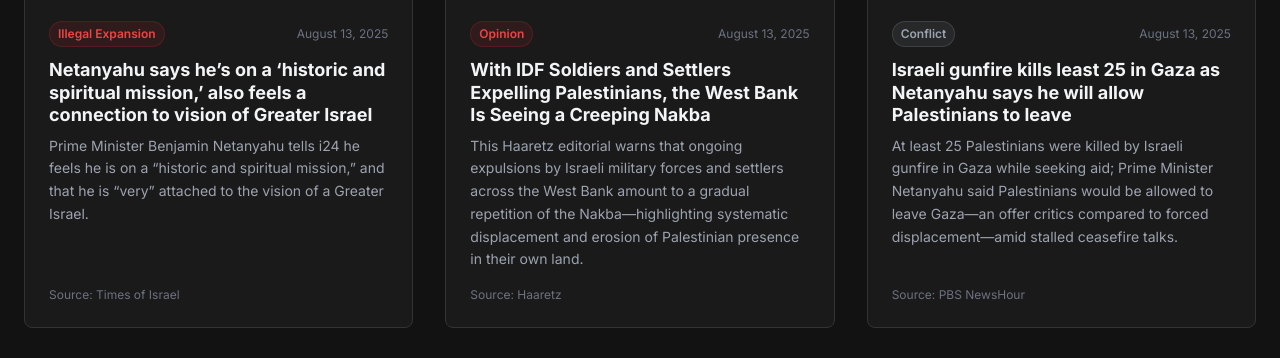
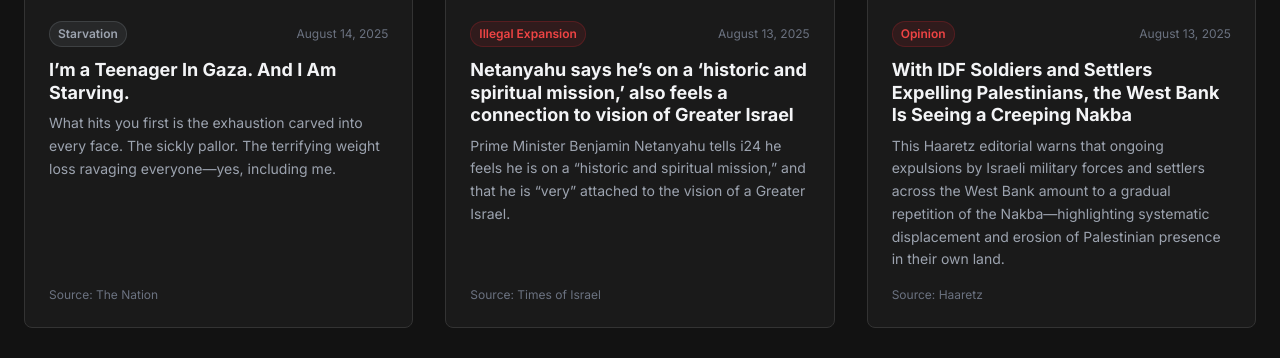
Before and after one commit to rscboy/eyes-on-palestine, a plain HTML site: page index.html in a window 1280 px wide. Shown: the part 1507-1865 px from the top of the page. Drawn offline with nearby package versions, Linux system fonts and the light colour scheme.

Commit message:
Update index.html

```diff
--- a/index.html
+++ b/index.html
@@ -2189,6 +2189,16 @@ source: "Haaretz"
     "category": "Media Rights",
     "categoryColor": "blue",
     "source": "The Economist"
+  },
+     {
+    "date": "2025-08-14",
+    "title": "I’m a Teenager In Gaza. And I Am Starving.",
+    "summary": "What hits you first is the exhaustion carved into every face. The sickly pallor. The terrifying weight loss ravaging everyone—yes, including me.",
+    "link": "https://www.thenation.com/article/world/lujayn-gaza-starving/",
+    "imageUrl": "https://cms.athleticsnyc.com/wp-content/uploads/2023/07/The_Nation_Hero-scaled.jpg",
+    "category": "Starvation",
+    "categoryColor": "blue",
+    "source": "The Nation"
   }
 
  ];
```
